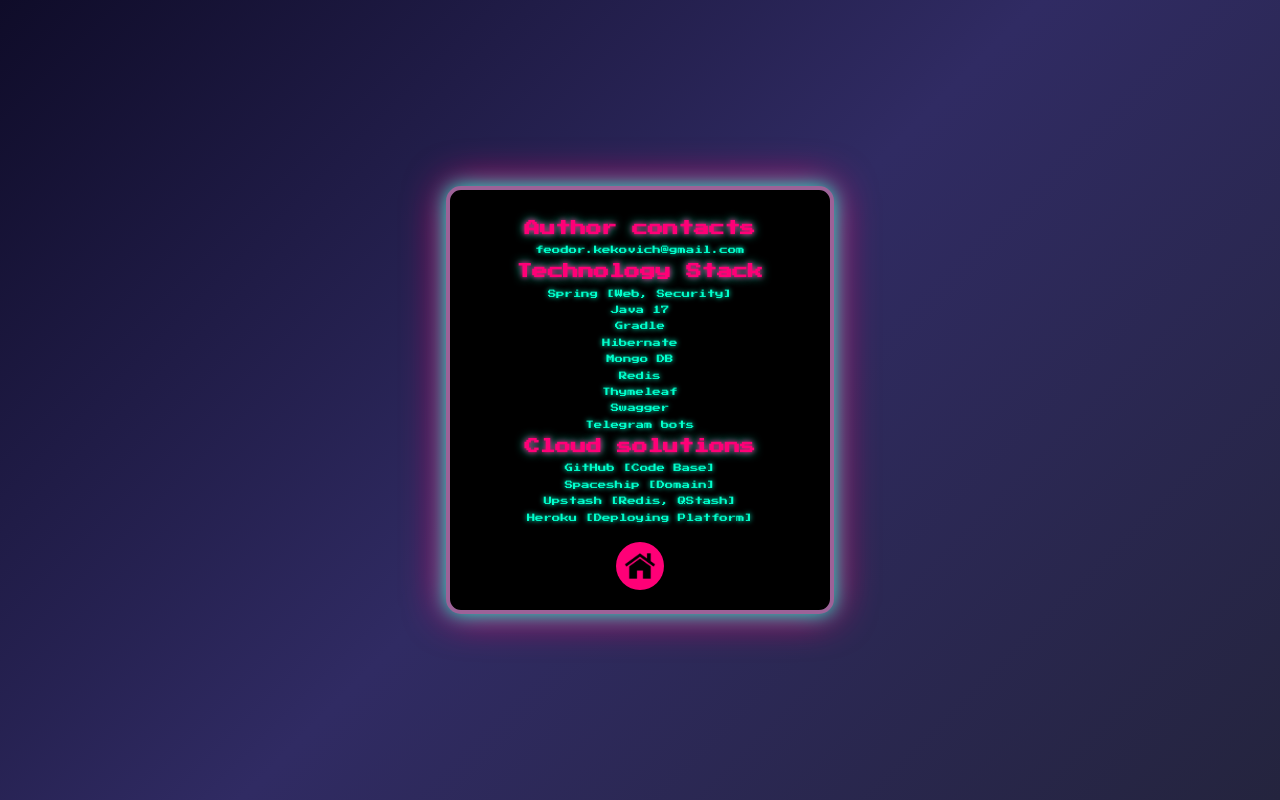
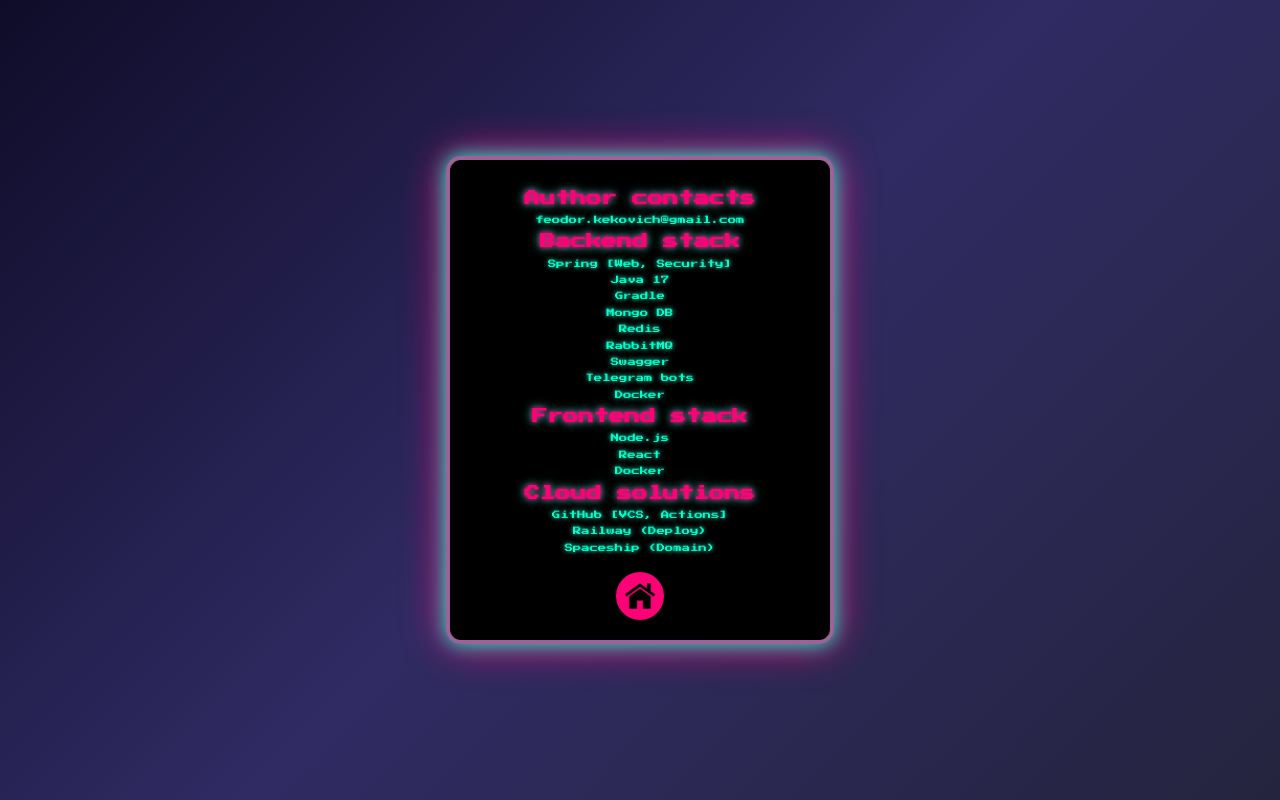
Before and after one commit to N1nt4nd0/CrazyPointFrontend, a React (Create React App) app: page /about in a window 1280 px wide. Built offline with nearby package versions, Linux system fonts and the light colour scheme.

Commit message:
UI improving

```diff
--- a/src/components/AboutCard.js
+++ b/src/components/AboutCard.js
@@ -7,22 +7,26 @@
             <h1>Author contacts</h1>
             <p>feodor.kekovich@gmail.com</p>
 
-            <h1>Technology Stack</h1>
+            <h1>Backend stack</h1>
             <p>Spring [Web, Security]</p>
             <p>Java 17</p>
             <p>Gradle</p>
-            <p>Hibernate</p>
             <p>Mongo DB</p>
             <p>Redis</p>
-            <p>Thymeleaf</p>
+            <p>RabbitMQ</p>
             <p>Swagger</p>
             <p>Telegram bots</p>
+            <p>Docker</p>
+
+            <h1>Frontend stack</h1>
+            <p>Node.js</p>
+            <p>React</p>
+            <p>Docker</p>
 
             <h1>Cloud solutions</h1>
-            <p>GitHub [Code Base]</p>
-            <p>Spaceship [Domain]</p>
-            <p>Upstash [Redis, QStash]</p>
-            <p>Heroku [Deploying Platform]</p>
+            <p>GitHub [VCS, Actions]</p>
+            <p>Railway (Deploy)</p>
+            <p>Spaceship (Domain)</p>
 
             <nav className="bauble-links">
                 <Link to="/" title="Home">
--- a/src/pages/BigoStreamersPage.js
+++ b/src/pages/BigoStreamersPage.js
@@ -33,8 +33,7 @@
             <title>Таблица стримеров BigoLive</title>
         </Helmet>
         <h2>Таблица стримеров BigoLive</h2>
-        <div className="table-container">
-            <table>
+        <table className="table-container">
             <thead>
             <tr>
                 <th>Ник</th>
@@ -62,7 +61,6 @@
             ))}
             </tbody>
         </table>
-        </div>
         <p>Всего стримеров: {totalStreamers}</p>
         <BackButton/>
     </>);
```
Also changed, not shown: public/index.html (line endings or trailing spaces). Lines whose indentation alone changed are shown as unchanged.
